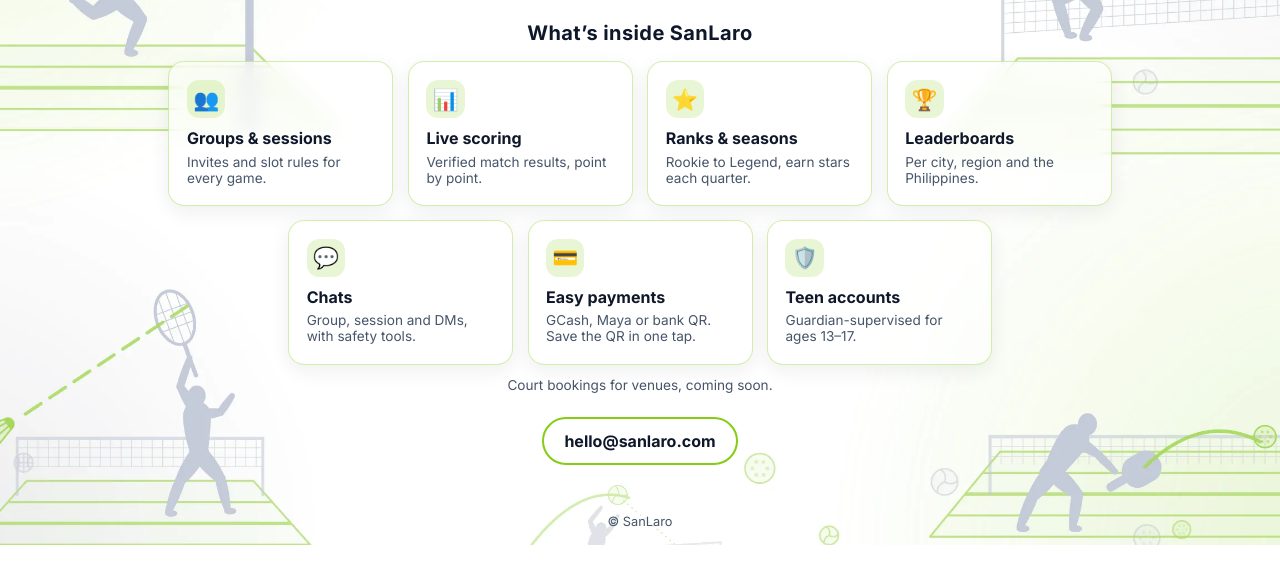
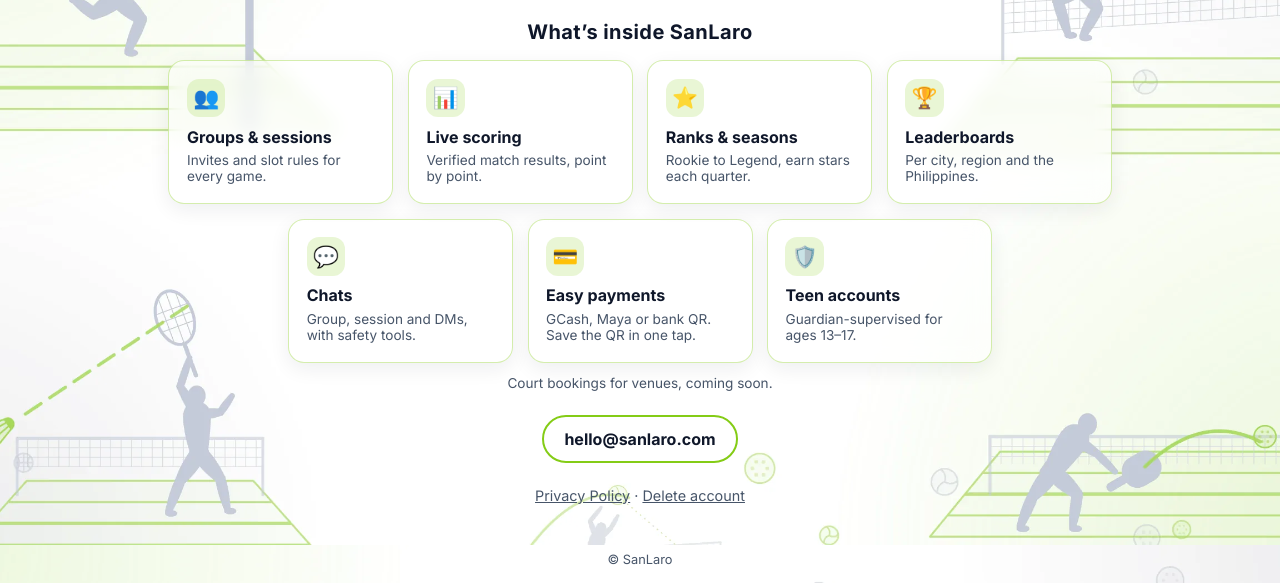
Before and after one commit to bert022/sanlaro-landing, a plain HTML site: page index.html in a window 1280 px wide. Shown: the part 255-838 px from the top of the page. Before the commit the page ends 800 px from the top, so only its background shows below. Drawn offline with Linux system fonts and the light colour scheme.

Commit message:
Link Privacy Policy and delete-account from the home page

```diff
--- a/index.html
+++ b/index.html
@@ -43,6 +43,7 @@
     <p class="later">Court bookings for venues, coming soon.</p>
   </section>
   <p class="contact"><a href="mailto:hello@sanlaro.com">hello@sanlaro.com</a></p>
+  <p class="legal-nav"><a href="/privacy">Privacy Policy</a> · <a href="/delete-account">Delete account</a></p>
 </main>
 <footer>&copy; SanLaro</footer>
 </body>
--- a/style.css
+++ b/style.css
@@ -80,3 +80,4 @@
  .legal-body th,.legal-body td{border-color:#334155}
  .legal-nav{color:#cbd5e1}
 }
+body:not(.legal) .legal-nav{text-align:center}
```
